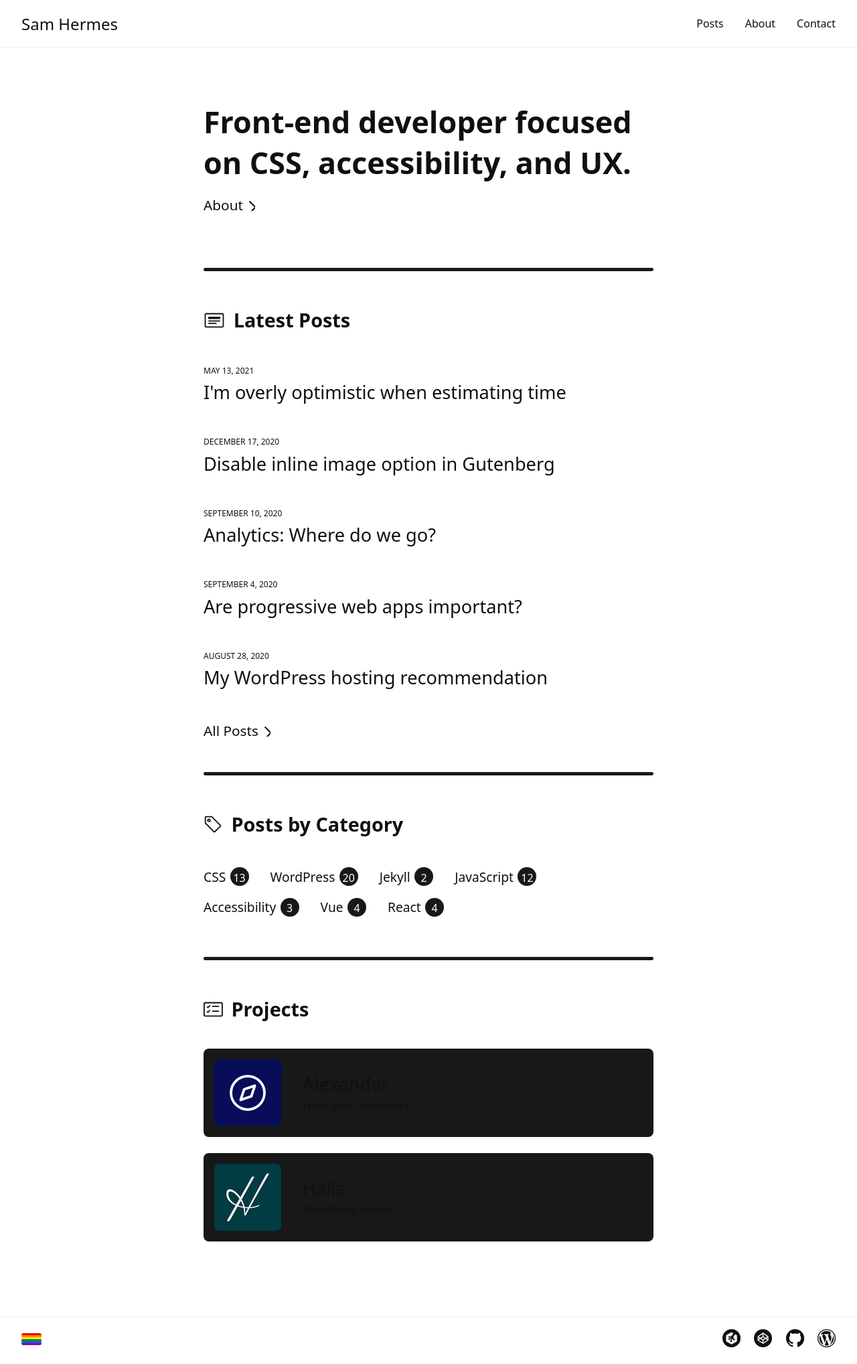
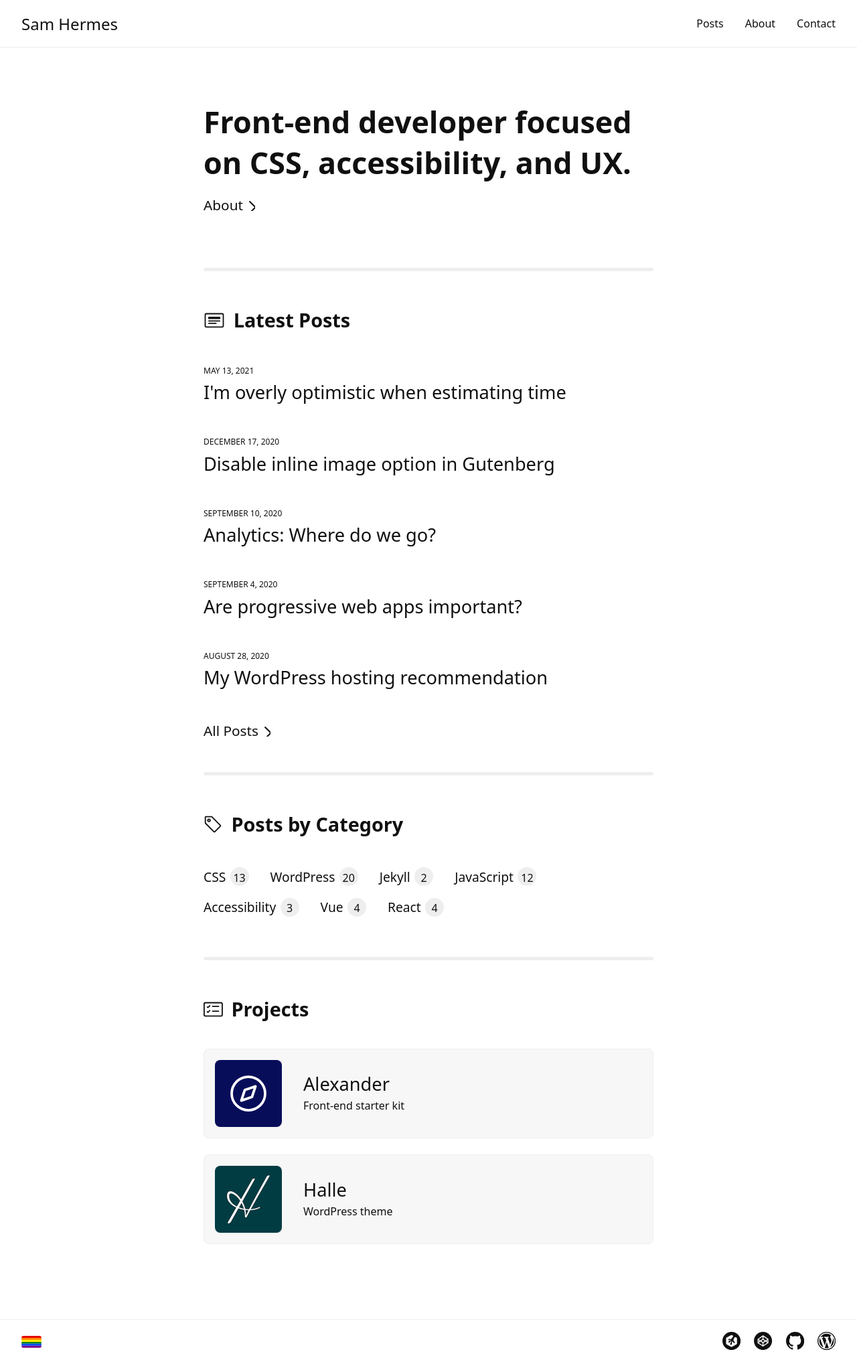
Before and after one commit to samhermes/samhermes.github.io, a Jekyll site: the page built from index.md, in a window 1280 px wide. Shown: the whole page at 67% size. Built offline with Jekyll 4.4.1, drawn with Linux system fonts in a browser that asks for light colours.

Commit message:
Support for light and dark mode

```diff
--- a/_layouts/post.html
+++ b/_layouts/post.html
@@ -26,8 +26,4 @@
     </ul>
   </div>
   {% endunless %}
-
-  <div class="post-feedback">
-    <p>Was this helpful? Have a question? <a href="https://samhermes.typeform.com/to/d4C4FT">Let me know!</a></p>
-  </div>
 </article>
--- a/_projects/alexander.md
+++ b/_projects/alexander.md
@@ -1,6 +1,6 @@
 ---
 title: Alexander
-description: Front-end framework
+description: Front-end starter kit
 external_url: https://samhermes.com/alexander
 icon: alexander.svg
 ---
--- a/_sass/_home.scss
+++ b/_sass/_home.scss
@@ -26,9 +26,13 @@
             display: inline-block;
             width: 100%;
             height: 0.3rem;
-            background-color: $color-less-dark;
+            background-color: $color-light;
             border-radius: 0.15rem;
             margin-top: 5rem;
+
+            @media (prefers-color-scheme: dark) {
+                background-color: $color-less-dark;
+            }
         }
 
         p {
@@ -65,9 +69,13 @@
             display: inline-block;
             width: 100%;
             height: 0.3rem;
-            background-color: $color-less-dark;
+            background-color: $color-light;
             border-radius: 0.15rem;
             margin-top: 3rem;
+
+            @media (prefers-color-scheme: dark) {
+                background-color: $color-less-dark;
+            }
         }
     }
 
@@ -92,14 +100,20 @@
     padding: 0;
 
     li {
-        background: $color-less-dark;
         padding: 1rem;
+        margin-bottom: 1.5rem;
+        background-color: $color-extra-light;
+        border: 1px solid $color-light;
         border-radius: 0.5rem;
-        margin-bottom: 1.5rem;
         display: grid;
         grid-template-columns: 6.25rem 1fr;
         grid-gap: 2rem;
         align-items: center;
+
+        @media (prefers-color-scheme: dark) {
+            background: $color-less-dark;
+            border-color: $dark-border-color;
+        }
 
         &:last-child {
             margin-bottom: 0;
@@ -136,6 +150,6 @@
     }
 
     .project-desc {
-        margin-bottom: 0;
+        margin-bottom: 0.2rem;
     }
 }
--- a/_sass/_posts.scss
+++ b/_sass/_posts.scss
@@ -151,8 +151,7 @@
       font-size: 1rem;
       width: 1.75rem;
       height: 1.75rem;
-      background-color: $color-less-dark;
-      color: #fff;
+      background-color: $color-light;
       padding: 0.3rem;
       margin-left: 0.4rem;
       border-radius: 50%;
@@ -342,32 +341,3 @@
     font-family: Monaco, Consolas, 'Andale Mono', 'Ubuntu Mono', monospace;
   }
 }
-
-.post-feedback {
-  font-size: 1.1rem;
-  line-height: 1.6;
-  text-align: center;
-  margin: 3rem 0 0;
-  padding: 1.5rem;
-  background-color: $color-light;
-  border: 1px solid $color-medium;
-  border-radius: 0.5rem;
-
-  @media screen and (min-width: 37.5em) {
-    font-size: 1.4rem;
-  }
-
-  @media (prefers-color-scheme: dark) {
-    background: $color-less-dark;
-    border-color: $dark-border-color;
-  }
-
-  p {
-    margin-bottom: 0;
-  }
-
-  a {
-    text-decoration: underline;
-    display: inline-block;
-  }
-}
--- a/css/main.scss
+++ b/css/main.scss
@@ -8,6 +8,7 @@
 $color-dark: #101010;
 $color-less-dark: #181818;
 $dark-border-color: rgba(255, 255, 255, 0.1);
+$color-extra-light: #f7f7f7;
 $color-light: #eee;
 $color-medium: #ddd;
 
```
